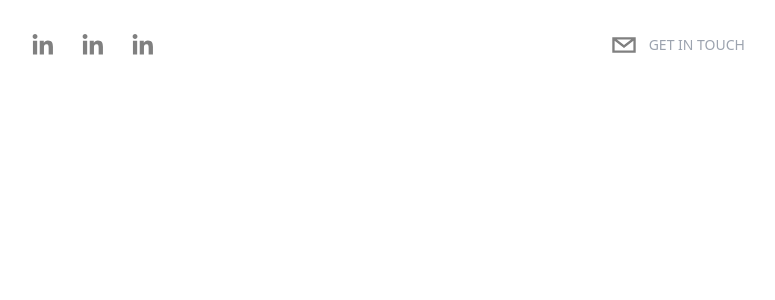
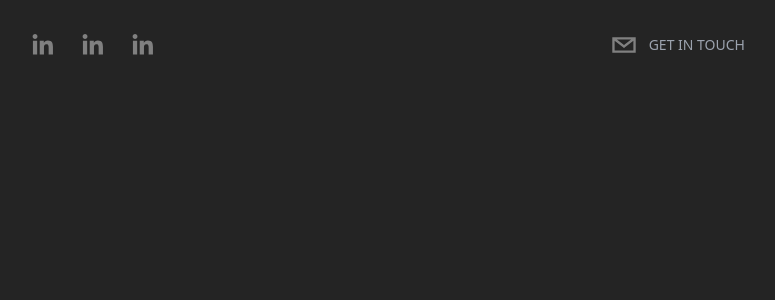
Before and after one commit to rohmatsyam/portfolio_sanity, a Next.js app: page / in a window 1280 px wide. Shown: the top 300 px of the page, without its empty margins (259-1034 px from the left). Built offline with nearby package versions, Linux system fonts and the light colour scheme.

Commit message:
HERO | add react-simple-typewriter

```diff
--- /dev/null
+++ b/components/Hero.tsx
@@ -0,0 +1,26 @@
+import React from "react";
+import { useTypewriter, Cursor } from "react-simple-typewriter";
+
+type Props = {};
+
+const Hero = (props: Props) => {
+  const { text } = useTypewriter({
+    words: [
+      "Hi, The Name's Rohmat",
+      "Guy-who-loves-Coffee.tsx",
+      "<ButLovesToCodeMore/>",
+    ],
+    loop: true,
+    delaySpeed: 2000,
+  });
+  return (
+    <div>
+      <h1>
+        <span>{text}</span>
+        <Cursor />
+      </h1>
+    </div>
+  );
+};
+
+export default Hero;
--- /dev/null
+++ b/components/index.tsx
@@ -0,0 +1,2 @@
+export { default as Header } from "./Header";
+export { default as Hero } from "./Hero";
--- a/package.json
+++ b/package.json
@@ -13,6 +13,7 @@
     "next": "12.3.1",
     "react": "18.2.0",
     "react-dom": "18.2.0",
+    "react-simple-typewriter": "^3.0.1",
     "react-social-icons": "^5.14.0"
   },
   "devDependencies": {
--- a/pages/index.tsx
+++ b/pages/index.tsx
@@ -1,10 +1,10 @@
 import type { NextPage } from "next";
 import Head from "next/head";
-import Header from "../components/Header";
+import { Header, Hero } from "../components";
 
 const Home: NextPage = () => {
   return (
-    <div>
+    <div className="bg-[rgb(36,36,36)] text-white h-screen">
       <Head>
         <title>Rohmat Portfolio</title>
       </Head>
@@ -13,6 +13,9 @@ const Home: NextPage = () => {
       <Header />
 
       {/* Hero */}
+      <section id="hero">
+        <Hero />
+      </section>
 
       {/* About */}
 
```
Also changed, not shown: 1 other file (tests, documents, lock files or other folders).
